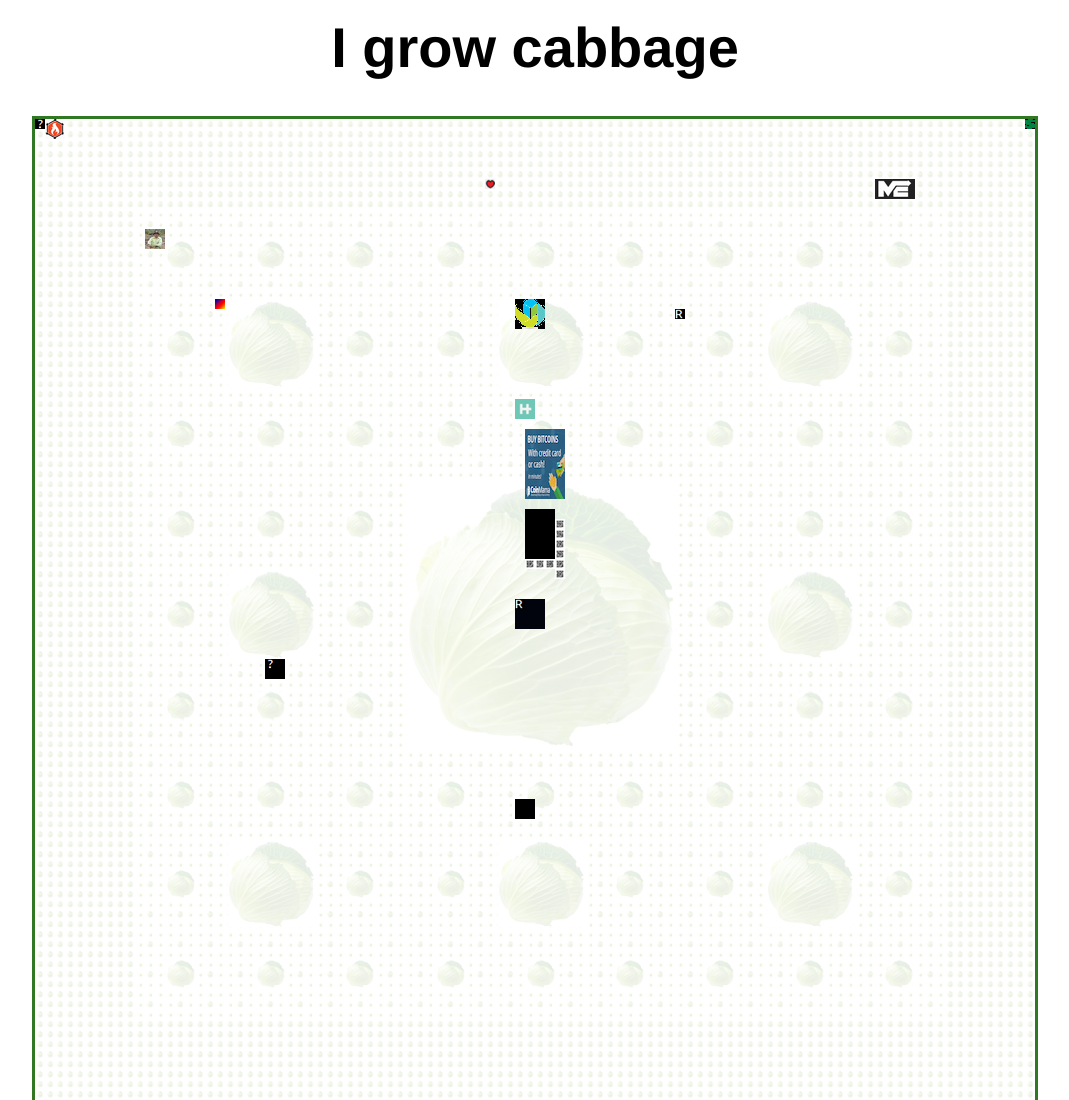
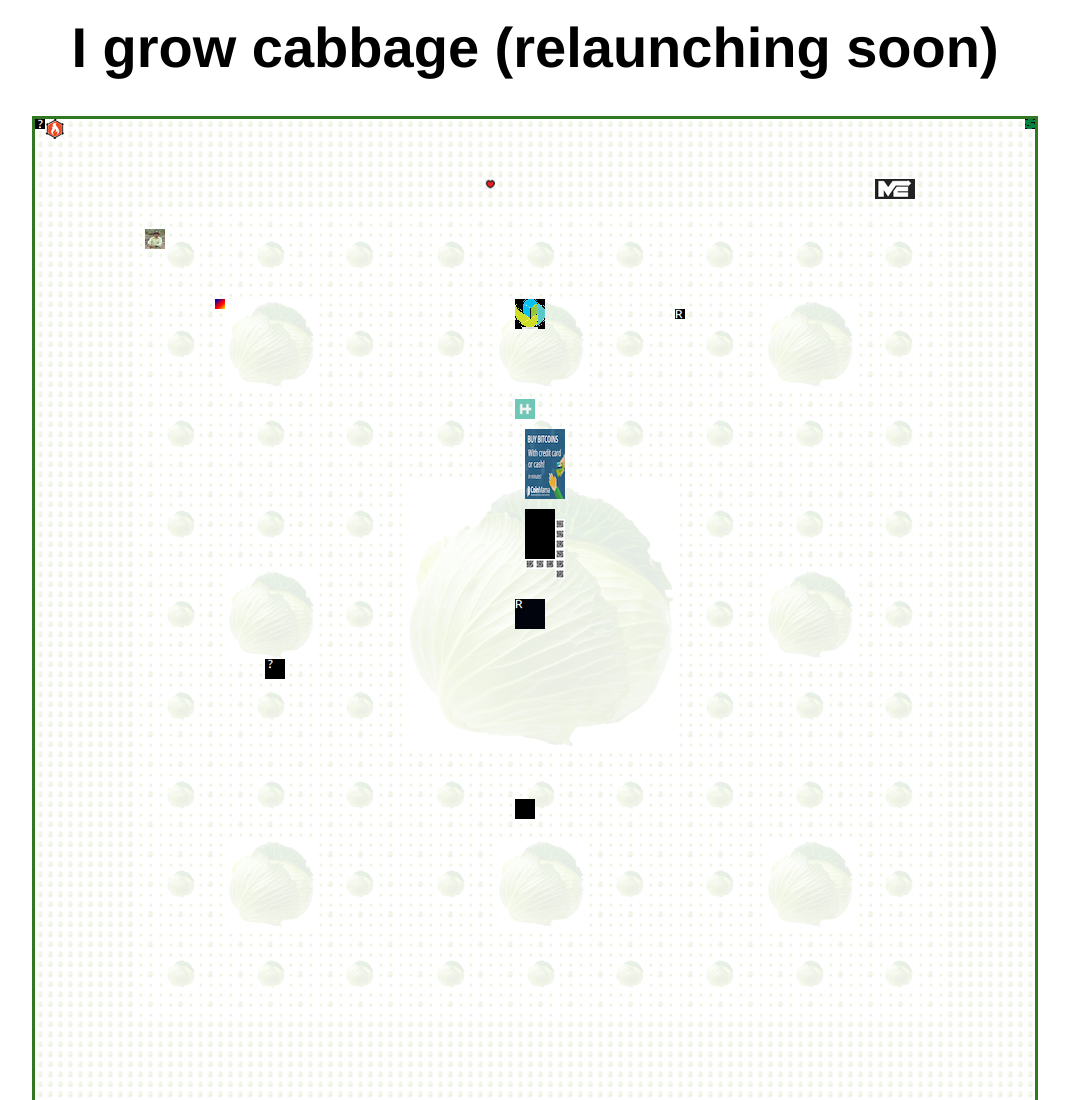
Before and after one commit to porobov/meh-resurrections, a website: page testsite/index.html in a window 1280 px wide. Shown: the top 1100 px of the page, without its empty margins (105-1174 px from the left). Drawn offline with Linux system fonts and the light colour scheme.

Commit message:
Added relaunching notification

```diff
--- a/testsite/index.html
+++ b/testsite/index.html
@@ -621,7 +621,7 @@ updateCoordinates();
 		<a href="#buy-pixels" class="button">Buy pixels</a>
 	</div> -->
 
-	<h1 style="font-size: 56px;">I grow cabbage</h1>
+	<h1 style="font-size: 56px;">I grow cabbage (relaunching soon)</h1>
 	<!-- <div id="title">1000x1000 px • 1 px = <span class="line-through">1 USD</span> (now 0,01 USD). • Powered by Ethereum • ERC-721</div> -->
 </div>
 
```
Also changed, not shown: 2 other files.
